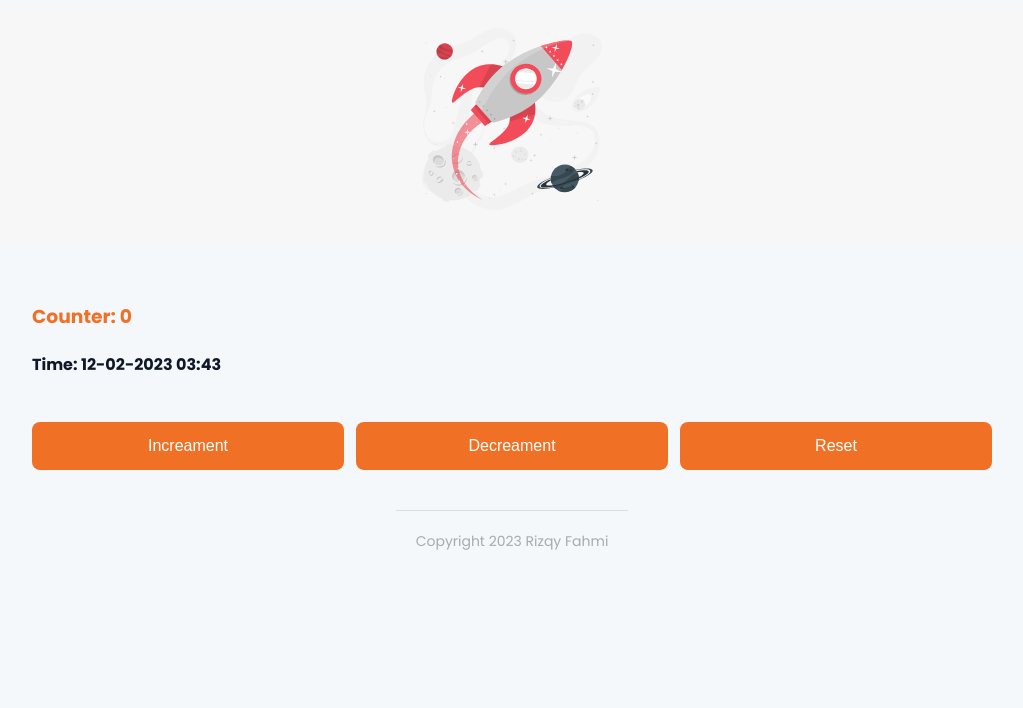
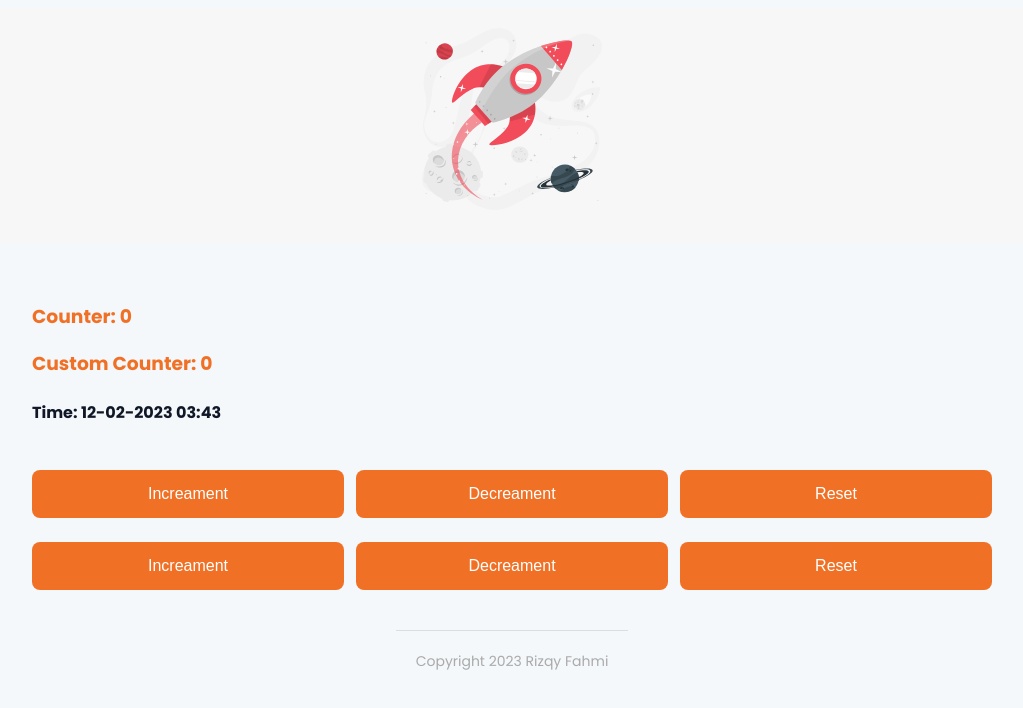
Before and after one commit to rizqyfahmi/hello-svelte, a Svelte app: page / in a window 1280 px wide. Shown: the top 708 px of the page, without its empty margins (128-1151 px from the left). Built offline with nearby package versions, Linux system fonts and the light colour scheme.

Commit message:
Custom store

```diff
--- a/src/App.svelte
+++ b/src/App.svelte
@@ -3,7 +3,7 @@
     import Display from "./components/Display.svelte";
     import Footer from "./components/Footer.svelte";
     import Header from "./components/Header.svelte";
-    import { count } from "./stores/store";
+    import { count, customCount } from "./stores/store";
 
     const onIncreament = () => {
       count.update((currentCount) => {
@@ -32,6 +32,9 @@
     <Button on:click={onIncreament}>Increament</Button>
     <Button on:click={onDecreament}>Decreament</Button>
     <Button on:click={onReset}>Reset</Button>
+    <Button on:click={() => customCount.onIncreament(2)}>Increament</Button>
+    <Button on:click={() => customCount.onDecreament(2)}>Decreament</Button>
+    <Button on:click={() => customCount.onReset()}>Reset</Button>
   </div>
 </main>
 <Footer />
--- a/src/components/Display.svelte
+++ b/src/components/Display.svelte
@@ -1,5 +1,5 @@
 <script>
-    import { count, currentDate, color } from "../stores/store";
+    import { count, currentDate, color, customCount } from "../stores/store";
     import moment from "moment";
     import { onDestroy } from "svelte";
 
@@ -9,8 +9,11 @@
         date = moment(value).format("DD-MM-YYYY HH:mm")
     })
 
+
+
     onDestroy(unsubscribe)
 </script>
 <h3 style="color: {$color}">Counter: {$count}</h3>
+<h3 style="color: {$color}">Custom Counter: {$customCount}</h3>
 <h4>Time: {date}</h4>
 <style></style>
--- a/src/stores/store.js
+++ b/src/stores/store.js
@@ -9,3 +9,15 @@ export const color = derived(count, (value) => {
 
     return "#A084DC"
 })
+const createCustomCount = () => {
+    const { subscribe, set, update } = writable(0)
+
+    return {
+        subscribe,
+        onIncreament: (step = 1) => update((value) => value + step),
+        onDecreament: (step = 1) => update((value) => value - step),
+        onReset: () => set(0)
+    }
+}
+
+export const customCount = createCustomCount();
```
